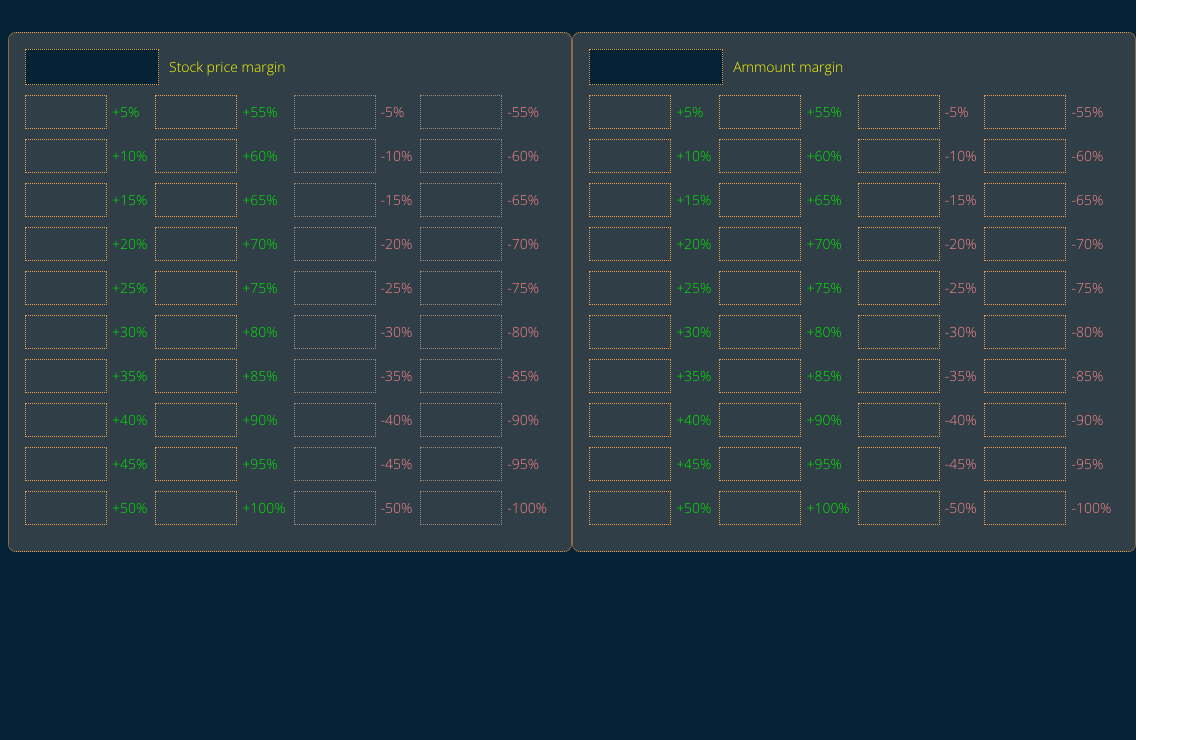
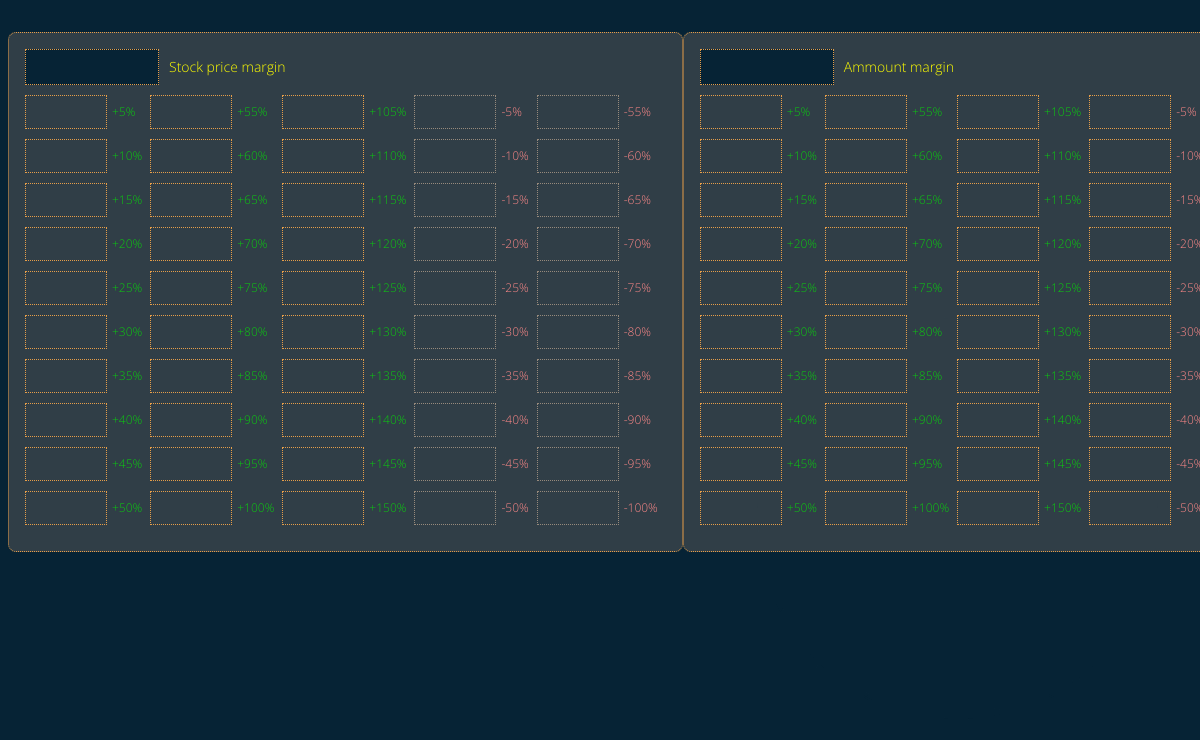
Before and after one commit to sitexpress/Margin-Stock-Calculator, an Electron app: page index.html in a window 800 px wide. Shown: the part 60-800 px from the top of the page, 1200 px wide, since content can reach past the window. Drawn offline with Linux system fonts and the light colour scheme.

Commit message:
added new column

```diff
--- a/index.html
+++ b/index.html
@@ -17,6 +17,7 @@
             </div>
 
             <div class="container">
+                <!-- ------------------------------------Stock plus----------------------------------------------- -->
                 <div class="block-container">
                     <div class="output-field">
                         <span class="percent_plus"></span>
@@ -101,7 +102,49 @@
                         <label class="percent_text_plus" >+100%</label>
                     </div>
                 </div>
-
+                <div class="block-container">
+                    <div class="output-field">
+                        <span class="percent_plus"></span>
+                        <label class="percent_text_plus" >+105%</label>
+                    </div>
+                    <div class="output-field">
+                        <span class="percent_plus"></span>
+                        <label class="percent_text_plus" >+110%</label>
+                    </div>
+                    <div class="output-field">
+                        <span class="percent_plus"></span>
+                        <label class="percent_text_plus" >+115%</label>
+                    </div>
+                    <div class="output-field">
+                        <span class="percent_plus"></span>
+                        <label class="percent_text_plus" >+120%</label>
+                    </div>
+                    <div class="output-field">
+                        <span class="percent_plus"></span>
+                        <label class="percent_text_plus" >+125%</label>
+                    </div>
+                    <div class="output-field">
+                        <span class="percent_plus"></span>
+                        <label class="percent_text_plus" >+130%</label>
+                    </div>
+                    <div class="output-field">
+                        <span class="percent_plus"></span>
+                        <label class="percent_text_plus" >+135%</label>
+                    </div>
+                    <div class="output-field">
+                        <span class="percent_plus"></span>
+                        <label class="percent_text_plus" >+140%</label>
+                    </div>
+                    <div class="output-field">
+                        <span class="percent_plus"></span>
+                        <label class="percent_text_plus" >+145%</label>
+                    </div>
+                    <div class="output-field">
+                        <span class="percent_plus"></span>
+                        <label class="percent_text_plus" >+150%</label>
+                    </div>
+                </div>
+                <!-- ------------------------------------Stock minus----------------------------------------------- -->
                 <div class="block-container">
                     <div class="output-field">
                         <span class="percent_minus"></span>
@@ -188,12 +231,12 @@
                 </div>
             </div>
         </div>
+        <!-- ------------------------------------Ammount margin----------------------------------------------- -->
         <div class="ammount-wrapper">
             <div class="input-field_am">
                 <input class="input_text_am" type="number" data-length="10">
                 <label class="percent_text_price_am" for="input_text_am">Ammount margin</label>
             </div>
-
             <div class="container">
                 <div class="block-container">
                     <div class="output-field">
@@ -279,7 +322,49 @@
                         <label class="percent_text_plus" >+100%</label>
                     </div>
                 </div>
-
+                <div class="block-container">
+                    <div class="output-field">
+                        <span class="percent_plus_am"></span>
+                        <label class="percent_text_plus" >+105%</label>
+                    </div>
+                    <div class="output-field">
+                        <span class="percent_plus_am"></span>
+                        <label class="percent_text_plus" >+110%</label>
+                    </div>
+                    <div class="output-field">
+                        <span class="percent_plus_am"></span>
+                        <label class="percent_text_plus" >+115%</label>
+                    </div>
+                    <div class="output-field">
+                        <span class="percent_plus_am"></span>
+                        <label class="percent_text_plus" >+120%</label>
+                    </div>
+                    <div class="output-field">
+                        <span class="percent_plus_am"></span>
+                        <label class="percent_text_plus" >+125%</label>
+                    </div>
+                    <div class="output-field">
+                        <span class="percent_plus_am"></span>
+                        <label class="percent_text_plus" >+130%</label>
+                    </div>
+                    <div class="output-field">
+                        <span class="percent_plus_am"></span>
+                        <label class="percent_text_plus" >+135%</label>
+                    </div>
+                    <div class="output-field">
+                        <span class="percent_plus_am"></span>
+                        <label class="percent_text_plus" >+140%</label>
+                    </div>
+                    <div class="output-field">
+                        <span class="percent_plus_am"></span>
+                        <label class="percent_text_plus" >+145%</label>
+                    </div>
+                    <div class="output-field">
+                        <span class="percent_plus_am"></span>
+                        <label class="percent_text_plus" >+150%</label>
+                    </div>
+                </div>
+                <!-- ------------------------------------Ammount minus----------------------------------------------- -->
                 <div class="block-container">
                     <div class="output-field">
                         <span class="percent_minus_am"></span>
--- a/styles.css
+++ b/styles.css
@@ -140,12 +140,12 @@ input:hover {
     font-size: 14px;
 }
 .percent_text_plus {
-    color: rgb(2, 238, 2);
-    font-size: 14px;
+    color: rgba(2, 238, 2, 0.801);
+    font-size: 12px;
 }
 .percent_text_minus {
     color: rgb(255, 137, 137);
-    font-size: 14px;
+    font-size: 12px;
 }
 
 .stock-wrapper {
```
